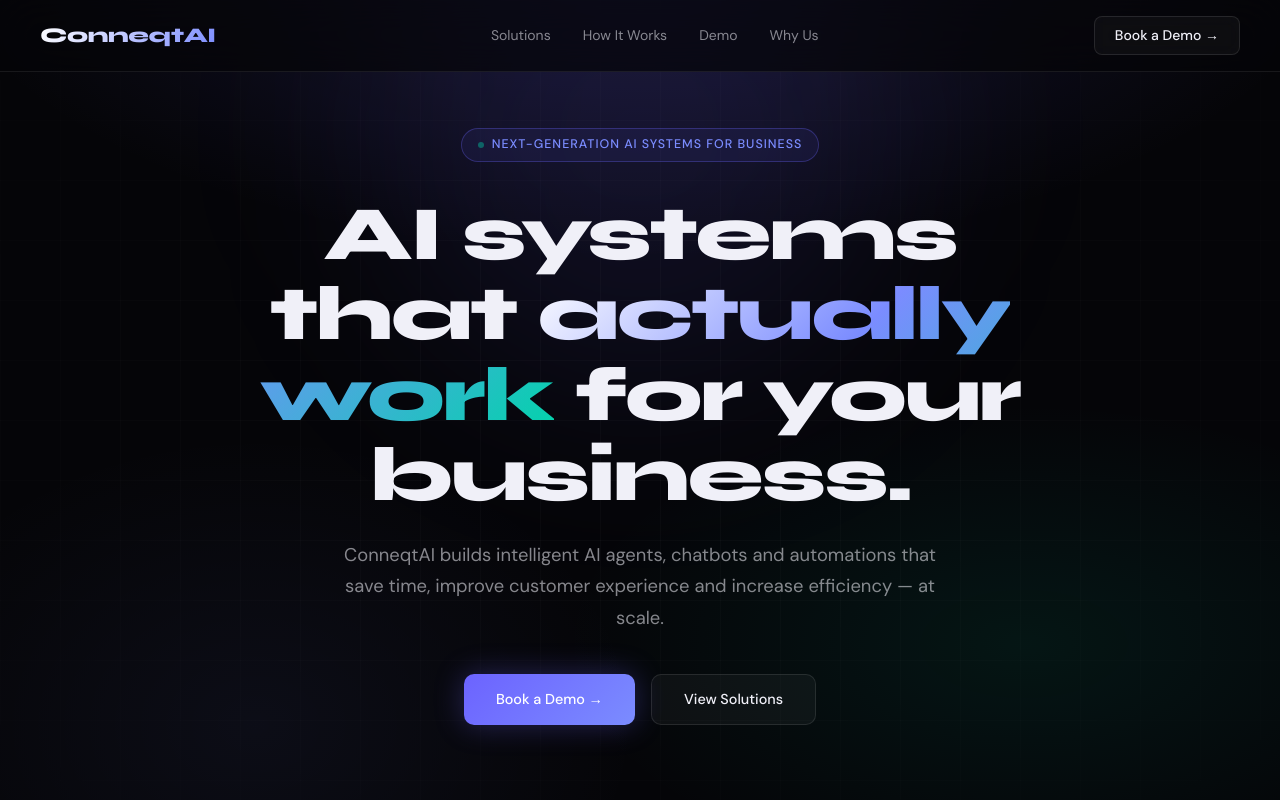
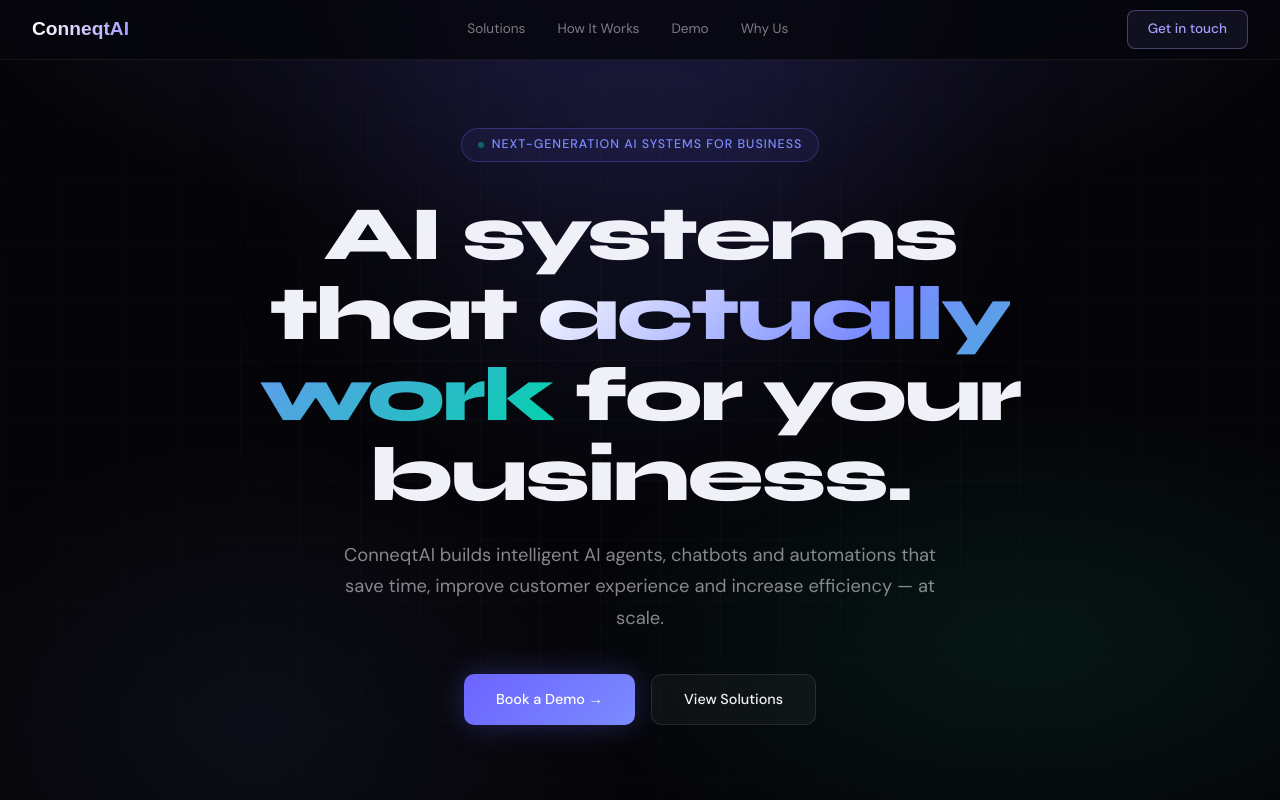
Before and after one commit to wesroord/conneqtai-website, a Next.js app: page / in a window 1280 px wide. Shown: the top 800 px of the page. Built offline with nearby package versions, Linux system fonts and the light colour scheme.

Commit message:
fix navbar

```diff
--- a/components/layout/Navbar.tsx
+++ b/components/layout/Navbar.tsx
@@ -1,109 +1,34 @@
 "use client";
 import { useState, useEffect } from "react";
-
 export default function Navbar() {
   const [scrolled, setScrolled] = useState(false);
-
+  const [menuOpen, setMenuOpen] = useState(false);
   useEffect(() => {
     const onScroll = () => setScrolled(window.scrollY > 20);
     window.addEventListener("scroll", onScroll);
     return () => window.removeEventListener("scroll", onScroll);
   }, []);
-
   return (
-    <nav
-      style={{
-        position: "fixed",
-        top: 0,
-        left: 0,
-        right: 0,
-        zIndex: 100,
-        display: "flex",
-        alignItems: "center",
-        justifyContent: "space-between",
-        padding: "1rem 2.5rem",
-        background: scrolled
-          ? "rgba(5,5,8,0.92)"
-          : "rgba(5,5,8,0.7)",
-        backdropFilter: "blur(20px)",
-        borderBottom: "1px solid rgba(255,255,255,0.08)",
-        transition: "background 0.3s ease",
-      }}
-    >
-      {/* Logo */}
-      <span
-        style={{
-          fontFamily: "Syne, sans-serif",
-          fontSize: "1.3rem",
-          fontWeight: 800,
-          letterSpacing: "-0.02em",
-          background: "linear-gradient(120deg, #fff 0%, #7b8cff 100%)",
-          WebkitBackgroundClip: "text",
-          WebkitTextFillColor: "transparent",
-        }}
-      >
-        ConneqtAI
-      </span>
-
-      {/* Links */}
-      <div
-        style={{
-          display: "flex",
-          gap: "2rem",
-          alignItems: "center",
-        }}
-        className="nav-links"
-      >
-        {["Solutions", "How It Works", "Demo", "Why Us"].map((link) => (
-          <a
-            key={link}
-            href={`#${link.toLowerCase().replace(/\s/g, "-")}`}
-            style={{
-              fontSize: "0.875rem",
-              color: "rgba(240,240,248,0.55)",
-              textDecoration: "none",
-              transition: "color 0.2s",
-            }}
-            onMouseEnter={(e) =>
-              ((e.target as HTMLElement).style.color = "#f0f0f8")
-            }
-            onMouseLeave={(e) =>
-              ((e.target as HTMLElement).style.color =
-                "rgba(240,240,248,0.55)")
-            }
-          >
-            {link}
-          </a>
-        ))}
-      </div>
-
-      {/* CTA */}
-      <button
-        style={{
-          fontSize: "0.875rem",
-          fontWeight: 500,
-          padding: "0.5rem 1.25rem",
-          border: "1px solid rgba(255,255,255,0.1)",
-          borderRadius: "8px",
-          background: "rgba(255,255,255,0.04)",
-          color: "#f0f0f8",
-          cursor: "pointer",
-          transition: "all 0.2s",
-          backdropFilter: "blur(10px)",
-        }}
-        onMouseEnter={(e) => {
-          const el = e.currentTarget;
-          el.style.background = "rgba(255,255,255,0.08)";
-          el.style.borderColor = "rgba(255,255,255,0.2)";
-        }}
-        onMouseLeave={(e) => {
-          const el = e.currentTarget;
-          el.style.background = "rgba(255,255,255,0.04)";
-          el.style.borderColor = "rgba(255,255,255,0.1)";
-        }}
-      >
-        Book a Demo →
-      </button>
-    </nav>
+    <>
+      <nav style={{position:"fixed",top:0,left:0,right:0,zIndex:100,display:"flex",alignItems:"center",justifyContent:"space-between",padding:"0 2rem",height:"60px",background:scrolled?"rgba(5,5,12,0.97)":"rgba(5,5,12,0.8)",backdropFilter:"blur(20px)",borderBottom:"1px solid rgba(255,255,255,0.06)"}}>
+        <span style={{fontFamily:"sans-serif",fontSize:"1.2rem",fontWeight:800,background:"linear-gradient(90deg,#fff,#a89cff)",WebkitBackgroundClip:"text",WebkitTextFillColor:"transparent"}}>ConneqtAI</span>
+        <div style={{display:"flex",gap:"2rem",alignItems:"center"}} className="desktop-nav">
+          {["Solutions","How It Works","Demo","Why Us"].map(link=>(
+            <a key={link} href={`#${link.toLowerCase().replace(/\s/g,"-")}`} style={{fontSize:"0.85rem",color:"rgba(240,240,248,0.5)",textDecoration:"none"}}>{link}</a>
+          ))}
+        </div>
+        <a href="mailto:hello@conneqtai.com" style={{fontSize:"0.85rem",fontWeight:500,padding:"0.5rem 1.25rem",borderRadius:"8px",border:"1px solid rgba(168,156,255,0.35)",background:"rgba(168,156,255,0.08)",color:"#a89cff",textDecoration:"none"}}>Get in touch</a>
+        <button onClick={()=>setMenuOpen(!menuOpen)} style={{display:"none",background:"none",border:"none",cursor:"pointer",color:"#f0f0f8",fontSize:"1.4rem"}} className="hamburger">☰</button>
+      </nav>
+      {menuOpen&&(
+        <div style={{position:"fixed",top:"60px",left:0,right:0,zIndex:99,background:"rgba(5,5,12,0.98)",backdropFilter:"blur(20px)",borderBottom:"1px solid rgba(255,255,255,0.06)",padding:"1.5rem 2rem",display:"flex",flexDirection:"column",gap:"1.25rem"}}>
+          {["Solutions","How It Works","Demo","Why Us"].map(link=>(
+            <a key={link} href={`#${link.toLowerCase().replace(/\s/g,"-")}`} onClick={()=>setMenuOpen(false)} style={{fontSize:"1rem",color:"rgba(240,240,248,0.7)",textDecoration:"none"}}>{link}</a>
+          ))}
+          <a href="mailto:hello@conneqtai.com" onClick={()=>setMenuOpen(false)} style={{fontSize:"1rem",color:"#a89cff",textDecoration:"none",fontWeight:500}}>Get in touch →</a>
+        </div>
+      )}
+      <style>{`.desktop-nav{display:flex!important}.hamburger{display:none!important}@media(max-width:768px){.desktop-nav{display:none!important}.hamburger{display:flex!important}}`}</style>
+    </>
   );
 }
```
